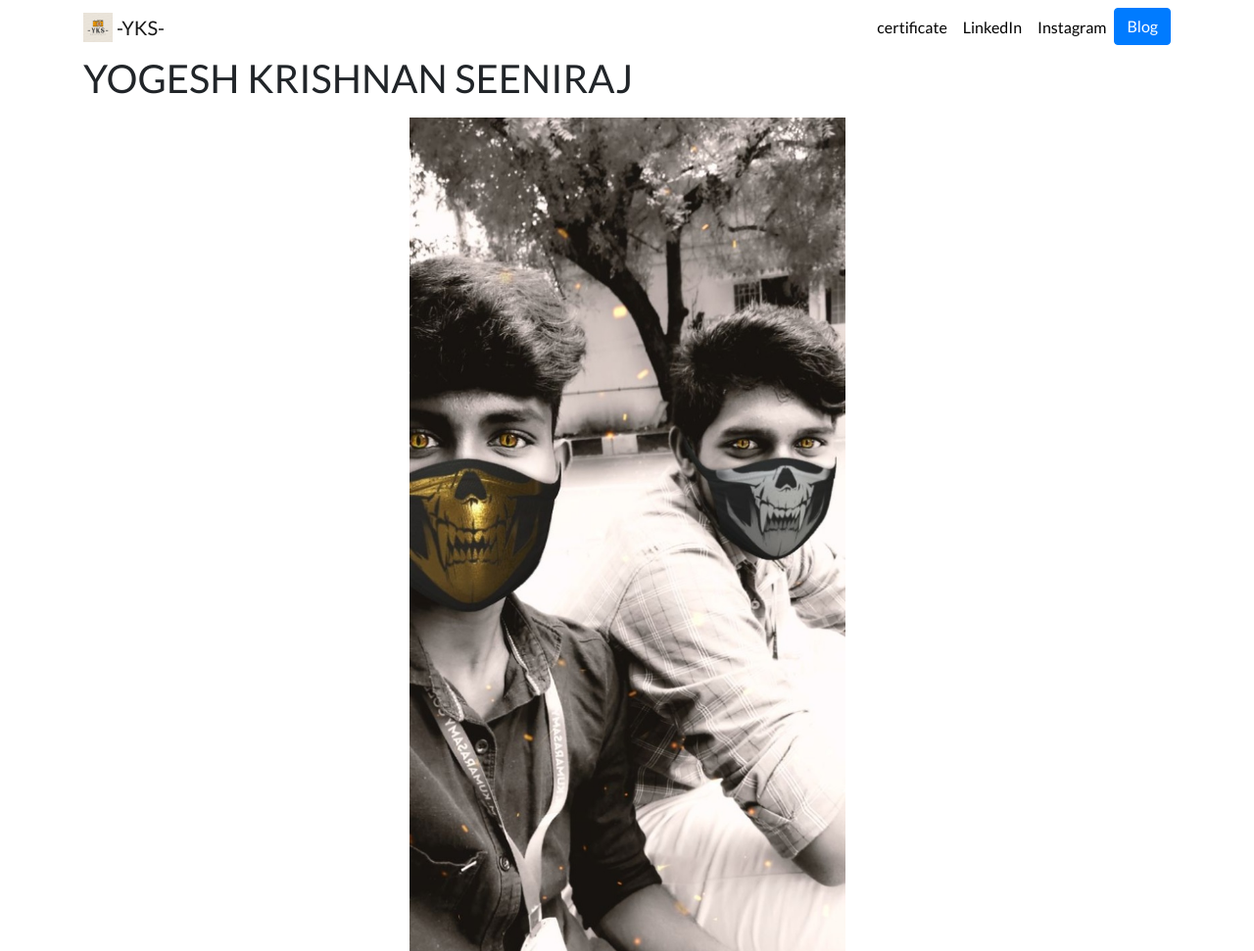
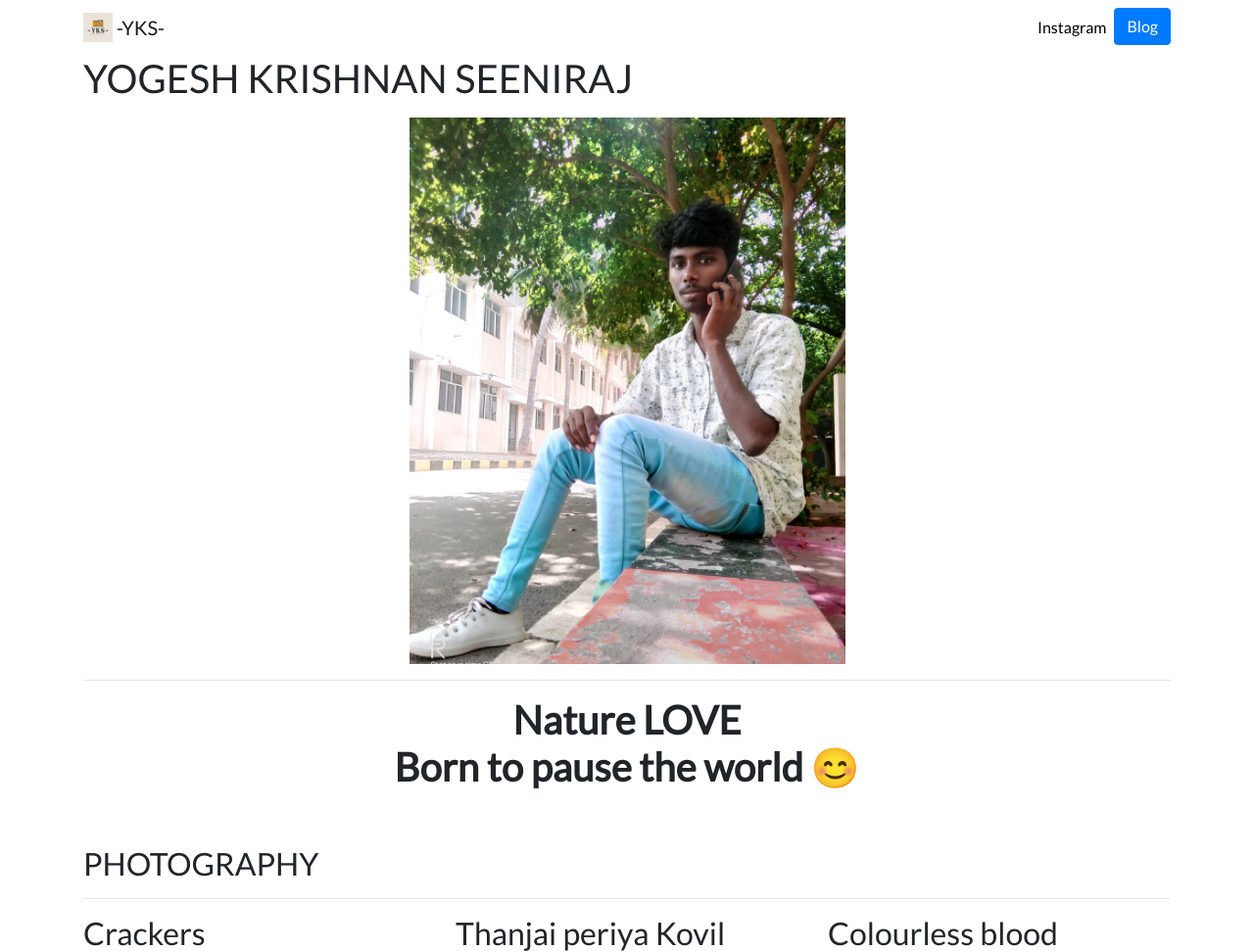
Before and after one commit to yks-10/django3-yksfriends, a Django app: page /home/ in a window 1280 px wide. Shown: the top 971 px of the page at 98% size. Run offline with Django 3.2, Linux system fonts and the light colour scheme; data comes from the database, SQL or seed files in the repository; both versions use the stored data as it was after the commit; some libraries are stand-ins or nearby versions.

Commit message:
save all change

```diff
--- a/portfolio/static/portfolio/custom.css
+++ b/portfolio/static/portfolio/custom.css
@@ -16,7 +16,7 @@ body {
 
 @media (min-width: 992px) {
     #hometext {
-        font-size: 4rem;
+        font-size: 2rem;
     }
     #blogdetailtitle {
         font-size: 5rem;
--- a/portfolio/templates/portfolio/base.html
+++ b/portfolio/templates/portfolio/base.html
@@ -32,14 +32,9 @@
       </button>
       <div class="collapse navbar-collapse text-center" id="navbarNav">
         <ul class="navbar-nav ml-auto">
+
           <li class="nav-item">
-            <a class="nav-link" href="{% static "portfolio/certificate.pdf" %}">certificate</a>
-          </li>
-          <li class="nav-item">
-            <a class="nav-link" href="https://www.linkedin.com/in/yogesh-krishnan-seeniraj-b506621aa/" target="_blank">LinkedIn</a>
-          </li>
-          <li class="nav-item">
-            <a class="nav-link" href="https://www.instagram.com/broken_soul_photographer/" target="_blank">Instagram</a>
+            <a class="nav-link" href="https://www.instagram.com/ykspic/" target="_blank">Instagram</a>
           </li>
           <li>
             <a role="button" href="{% url 'blog:all_blogs' %}" class="btn btn-primary">Blog</a>
--- a/portfolio/templates/portfolio/home.html
+++ b/portfolio/templates/portfolio/home.html
@@ -8,11 +8,19 @@
 
 <div class="row justify-content-center my-3">
   <div class="col-5">
-      <img src="{% static 'portfolio/Snapchat-1499273746.jpg' %}", class="img-fluid">
-
+      <img src="{% static 'portfolio/vks.jpg' %}", class="img-fluid">
   </div>
 </div>
- <h2 class="mt-5">FRIENDS</h2>
+ <hr>
+
+<div class="row justify-content-center mb-3">
+  <div class="col-md-9 text-center">
+    <h1 class="font-weight-bold" id="">Nature LOVE <br>Born to pause the world 😊</h1>
+  </div>
+</div>
+
+
+ <h2 class="mt-5">PHOTOGRAPHY</h2>
   <hr>
 <div class="row">
   {% for project in projects %}
```
Also changed, not shown: db.sqlite3.
